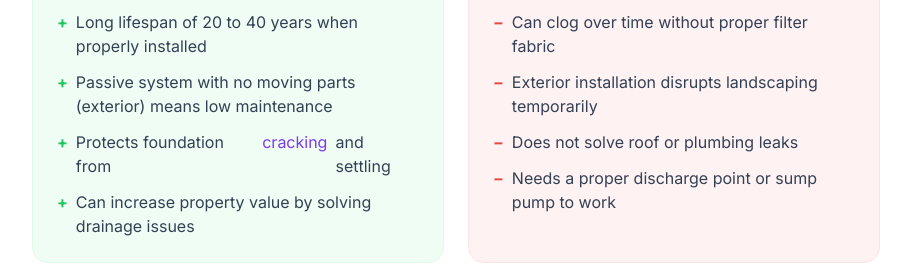
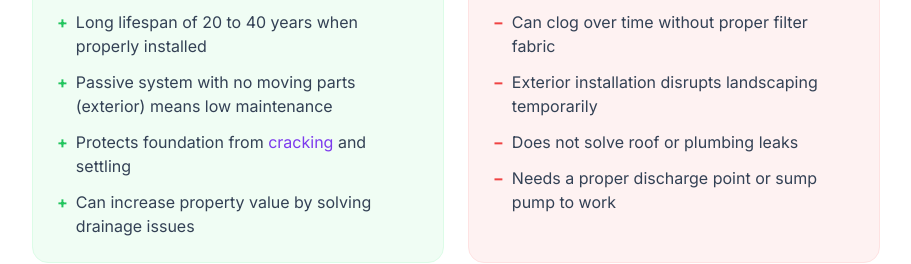
Before and after one commit to thebasementguide2026/basement-guide, a Next.js app: page /articles/french-drain-cost in a window 1280 px wide. Shown: the part 6340-6604 px from the top of the page, without its empty margins (184-1095 px from the left). Built offline with nearby package versions, Linux system fonts and the light colour scheme.

Commit message:
Fix text wrapping on cracking link in Advantages list

```diff
--- a/app/articles/french-drain-cost/page.tsx
+++ b/app/articles/french-drain-cost/page.tsx
@@ -361,7 +361,7 @@ export default function FrenchDrainCostPage() {
                 <li className='flex items-start gap-2'><span className='text-green-500 font-bold'>+</span> Highly effective at managing both surface and subsurface water</li>
                 <li className='flex items-start gap-2'><span className='text-green-500 font-bold'>+</span> Long lifespan of 20 to 40 years when properly installed</li>
                 <li className='flex items-start gap-2'><span className='text-green-500 font-bold'>+</span> Passive system with no moving parts (exterior) means low maintenance</li>
-                <li className='flex items-start gap-2'><span className='text-green-500 font-bold'>+</span> Protects foundation from <Link href='/articles/types-of-foundation-cracks' className='text-violet-600 hover:underline'>cracking</Link> and settling</li>
+                <li className='flex items-start gap-2'><span className='text-green-500 font-bold'>+</span><span> Protects foundation from <Link href='/articles/types-of-foundation-cracks' className='text-violet-600 hover:underline'>cracking</Link> and settling</span></li>
                 <li className='flex items-start gap-2'><span className='text-green-500 font-bold'>+</span> Can increase property value by solving drainage issues</li>
               </ul>
             </div>
```
